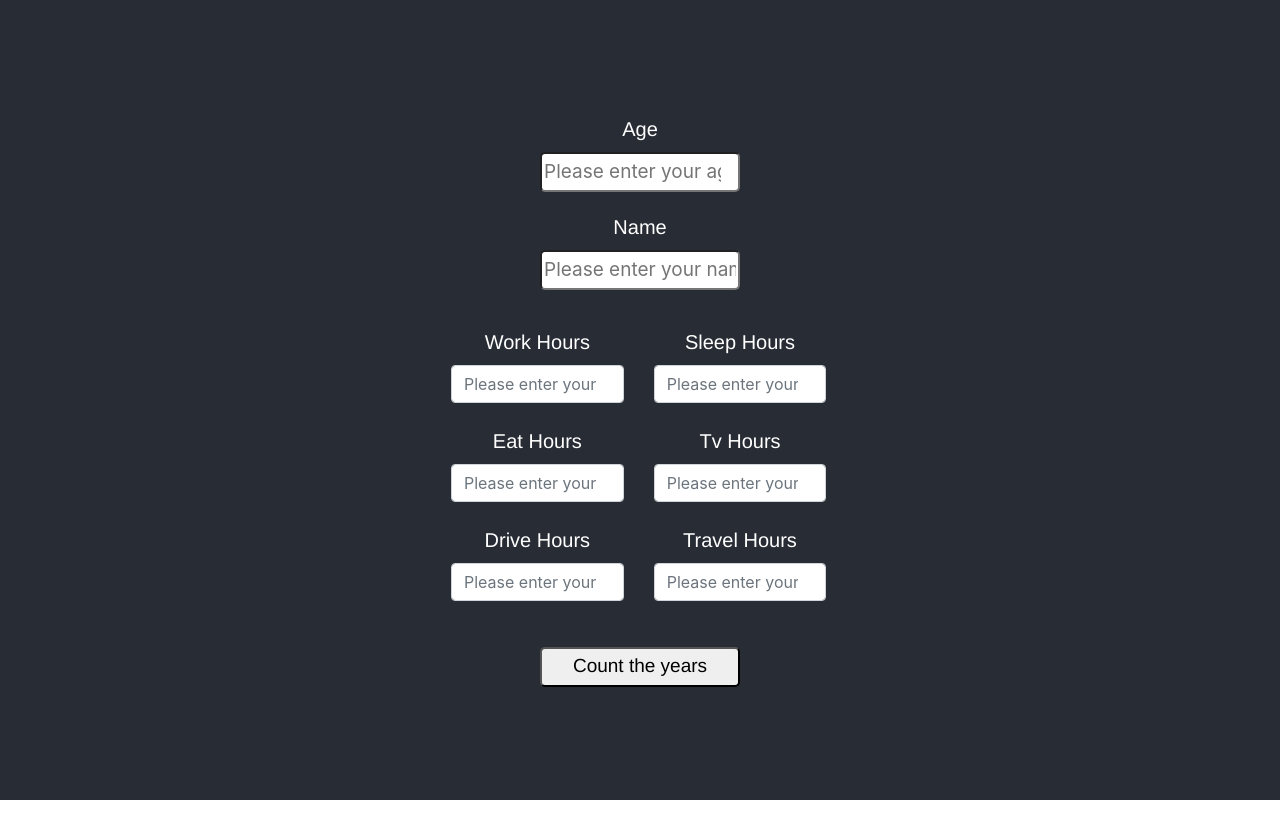
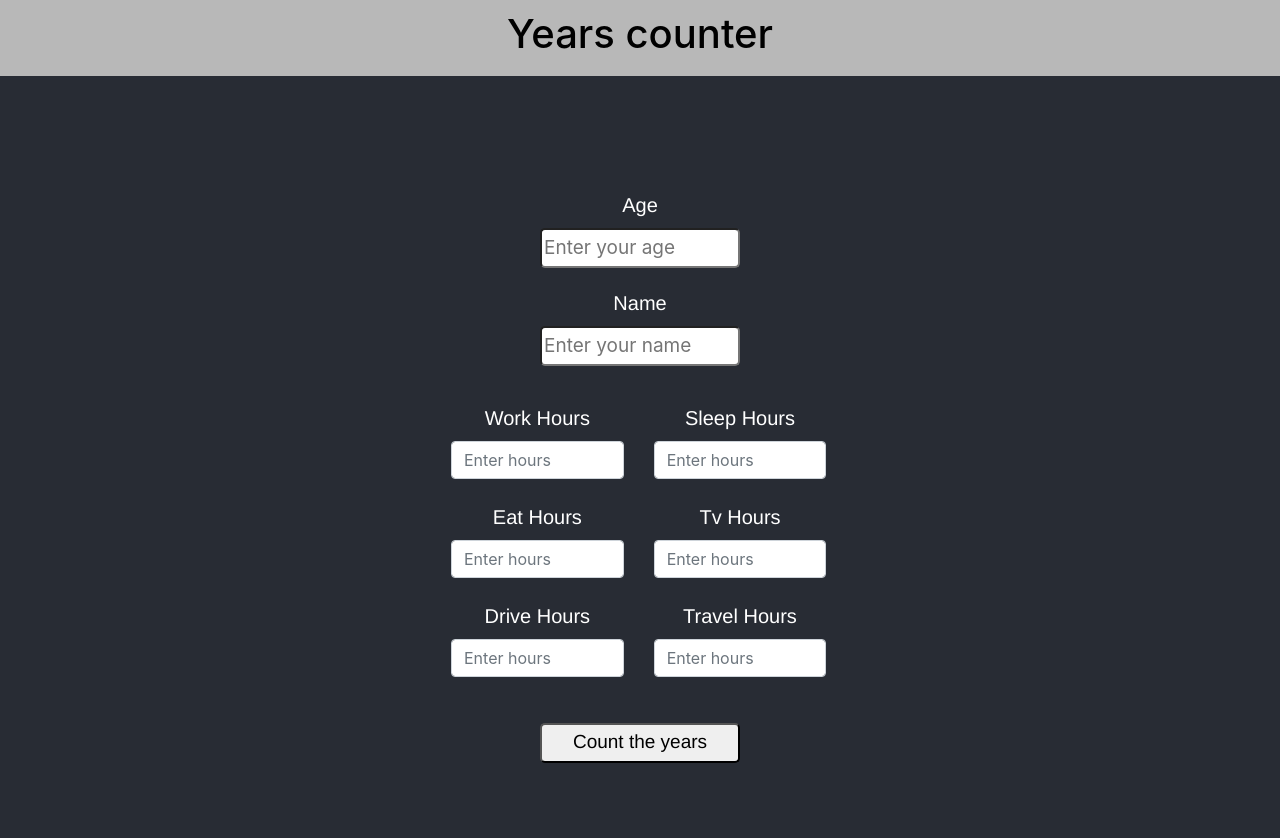
Before and after one commit to mohamedlafiteh/years-count, a React (Create React App) app: page / in a window 1280 px wide. Shown: the top 838 px of the page. Before the commit the page ends 800 px from the top, so only its background shows below. Built offline with nearby package versions, Linux system fonts and the light colour scheme.

Commit message:
Add header

```diff
--- a/package.json
+++ b/package.json
@@ -8,6 +8,7 @@
     "@testing-library/user-event": "^7.1.2",
     "react": "^16.13.1",
     "react-dom": "^16.13.1",
+    "react-router-dom": "^5.2.0",
     "react-scripts": "3.4.1"
   },
   "scripts": {
--- a/src/App.js
+++ b/src/App.js
@@ -1,5 +1,7 @@
 import React from "react";
 import Table from "./Table";
+import Header from "./Header";
+
 import "./App.css";
 
 class App extends React.Component {
@@ -193,6 +195,7 @@ class App extends React.Component {
 
     return (
       <div className='App'>
+      <Header/>
         <div>
           {!this.state.clicked ? (
             <form>
@@ -205,7 +208,7 @@ class App extends React.Component {
                   value={age}
                   onChange={this.handleChange}
                   className='age'
-                  placeholder='Please enter your age'
+                  placeholder='Enter your age'
                   required='required'
                   data-error='age is required.'
                 />
@@ -219,7 +222,7 @@ class App extends React.Component {
                   value={name}
                   onChange={this.handleChange}
                   className='name'
-                  placeholder='Please enter your name '
+                  placeholder='Enter your name '
                   required='required'
                   data-error='age is required.'
                 />
@@ -236,7 +239,7 @@ class App extends React.Component {
                           value={work}
                           onChange={this.handleChange}
                           className='form-control'
-                          placeholder='Please enter your work hours *'
+                          placeholder='Enter hours'
                           required='required'
                           data-error='work hours are required.'
                         />{" "}
@@ -253,7 +256,7 @@ class App extends React.Component {
                           value={sleep}
                           onChange={this.handleChange}
                           class='form-control'
-                          placeholder='Please enter your sleep hours *'
+                          placeholder='Enter hours'
                           required='required'
                           data-error='sleep hours are required.'
                         />{" "}
@@ -272,7 +275,7 @@ class App extends React.Component {
                           value={eating}
                           onChange={this.handleChange}
                           class='form-control'
-                          placeholder='Please enter your eating hours *'
+                          placeholder='Enter hours'
                           required='required'
                           data-error='eating hours are required.'
                         />{" "}
@@ -289,7 +292,7 @@ class App extends React.Component {
                           value={tv}
                           onChange={this.handleChange}
                           class='form-control'
-                          placeholder='Please enter your Tv hours *'
+                          placeholder='Enter hours'
                           required='required'
                           data-error='Tv hours are required.'
                         />{" "}
@@ -308,7 +311,7 @@ class App extends React.Component {
                           value={driving}
                           onChange={this.handleChange}
                           class='form-control'
-                          placeholder='Please enter your driving hours *'
+                          placeholder='Enter hours'
                           required='required'
                           data-error='driving hours are required.'
                         />{" "}
@@ -325,7 +328,7 @@ class App extends React.Component {
                           value={travelling}
                           onChange={this.handleChange}
                           class='form-control'
-                          placeholder='Please enter your travelling hours *'
+                          placeholder='Enter hours'
                           required='required'
                           data-error='travelling hours are required.'
                         />{" "}
--- /dev/null
+++ b/src/Header.js
@@ -0,0 +1,24 @@
+import React, { Component } from "react";
+export class Header extends Component {
+  render() {
+    return (
+      <header style={headerStyle}>
+        <h1>Years counter </h1>
+      </header>
+    );
+  }
+}
+
+const headerStyle = {
+  background: "#B8B8B8",
+  color: "black",
+  textAlign: "center",
+  padding: "10px",
+};
+
+const linkStyle = {
+  color: "#fff",
+  textDecoration: "none"
+};
+
+export default Header;
```
Also changed, not shown: 1 other file (tests, documents, lock files or other folders).
